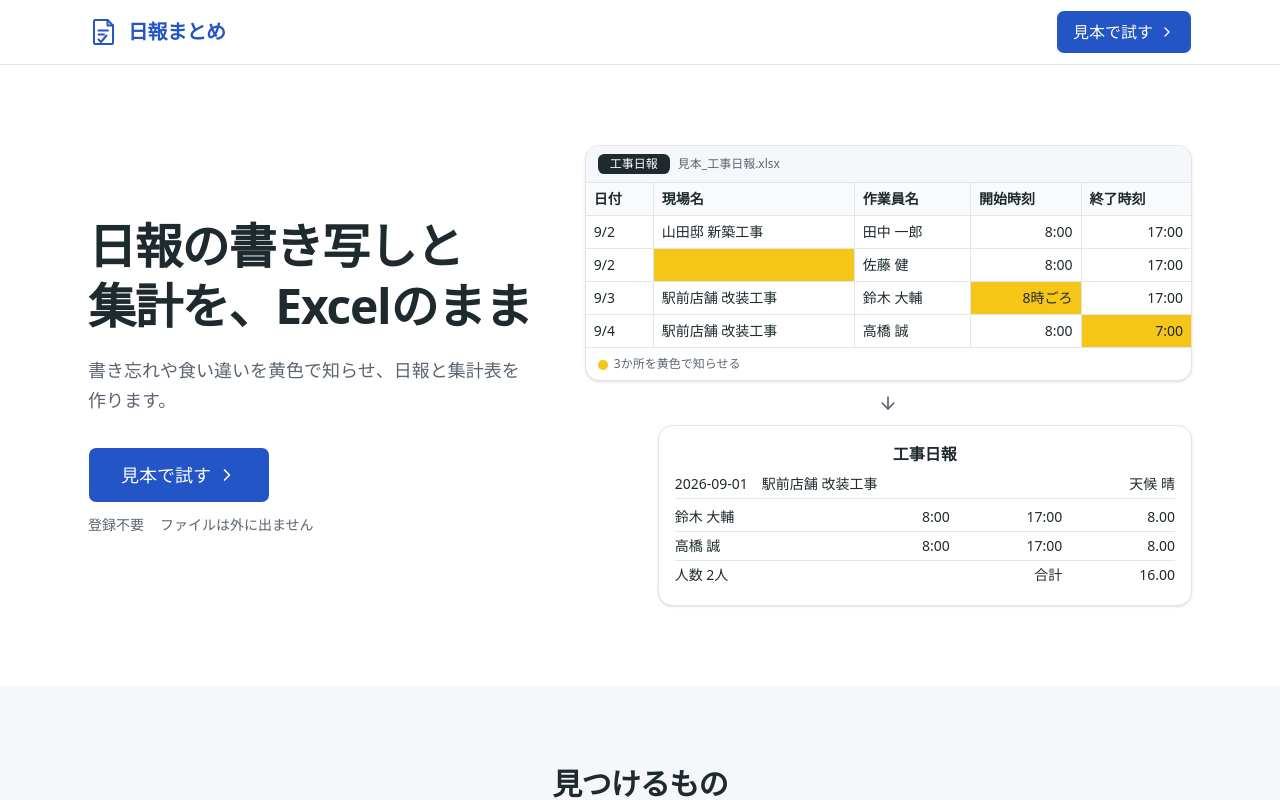
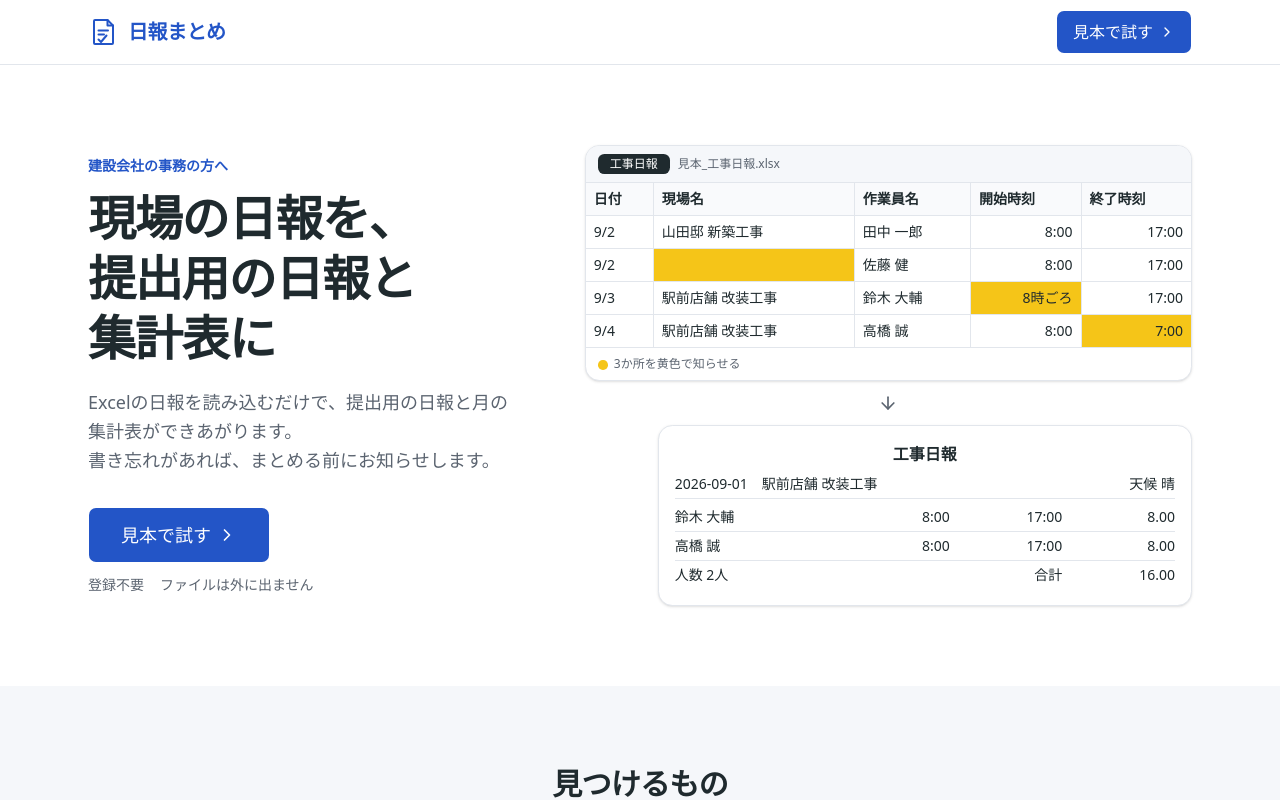
Before and after one commit to nemonsoon/construction-daily-report, a React (Vite) app: page / in a window 1280 px wide. Shown: the top 800 px of the page. Built offline with nearby package versions, Linux system fonts and the light colour scheme.

Commit message:
feat: lead the hero with what the app produces

```diff
--- a/src/app/Hero.tsx
+++ b/src/app/Hero.tsx
@@ -5,16 +5,24 @@ import { TryButton } from "./TryButton.tsx";
 export function Hero() {
 	return (
 		<section className="mx-auto grid max-w-6xl gap-8 px-4 pt-10 pb-14 sm:px-6 lg:grid-cols-[0.85fr_1.15fr] lg:gap-x-12 lg:gap-y-8 lg:pt-20 lg:pb-20">
-			<div className="lg:self-end">
+			{/* 日本語を語の途中で折り返さない（対応していないブラウザでは今までどおり） */}
+			<div className="[word-break:auto-phrase] lg:self-end">
+				<p className="mb-3 text-sm font-bold text-brand">
+					建設会社の事務の方へ
+				</p>
 				<h1
 					id={HEADING_ID.landing}
 					tabIndex={-1}
 					className="text-4xl font-bold leading-tight tracking-tight outline-none sm:text-5xl"
 				>
-					日報の書き写しと集計を、Excelのまま
+					{/* 語の途中で折り返さず、「、」の所で改行させる */}
+					<span className="inline-block">現場の日報を、</span>
+					<span className="inline-block">提出用の日報と集計表に</span>
 				</h1>
 				<p className="mt-5 text-lg leading-relaxed text-muted-foreground">
-					書き忘れや食い違いを黄色で知らせ、日報と集計表を作ります。
+					Excelの日報を読み込むだけで、提出用の日報と月の集計表ができあがります。
+					<br />
+					書き忘れがあれば、まとめる前にお知らせします。
 				</p>
 			</div>
 			{/* スマートフォン幅では見出しのすぐ下に置き、最初の画面に製品を入れる */}
```
